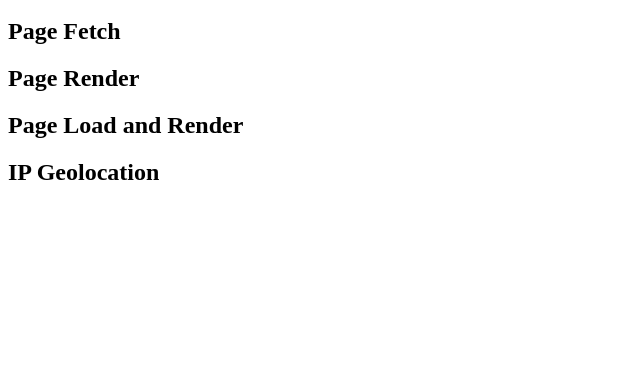
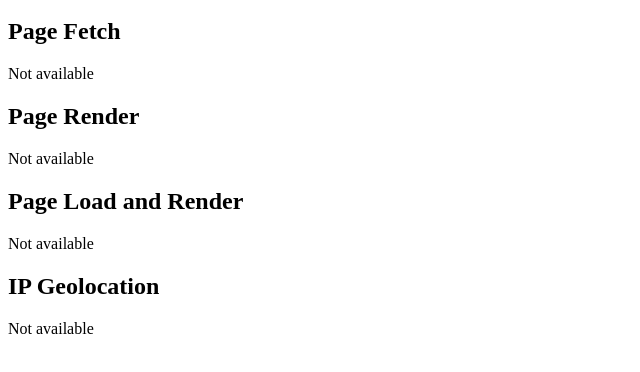
Before and after one commit to jdurbanek/proj4, a plain HTML site: page index.html in a window 1280 px wide. Shown: the part 376-748 px from the top of the page, without its empty margins (0-640 px from the left). Drawn offline with Linux system fonts and the light colour scheme; no server answers.

Commit message:
Add placeholders to all divs

```diff
--- a/index.html
+++ b/index.html
@@ -46,6 +46,7 @@
 	</h2>
 
 	<div id="pagefetch_time">
+		Not available
 	</div>
 
 	<h2>
@@ -53,6 +54,7 @@
 	</h2>
 
 	<div id="pagerender_time">
+		Not available
 	</div>
 
 	<h2>
@@ -60,6 +62,7 @@
 	</h2>
 
 	<div id="pageloadrender_time">
+		Not available
 	</div>
 
 	<h2>
@@ -67,6 +70,7 @@
 	</h2>
 
 	<div id="geoip_time">
+		Not available
 	</div>
 
 	<script src="main.js">
```
